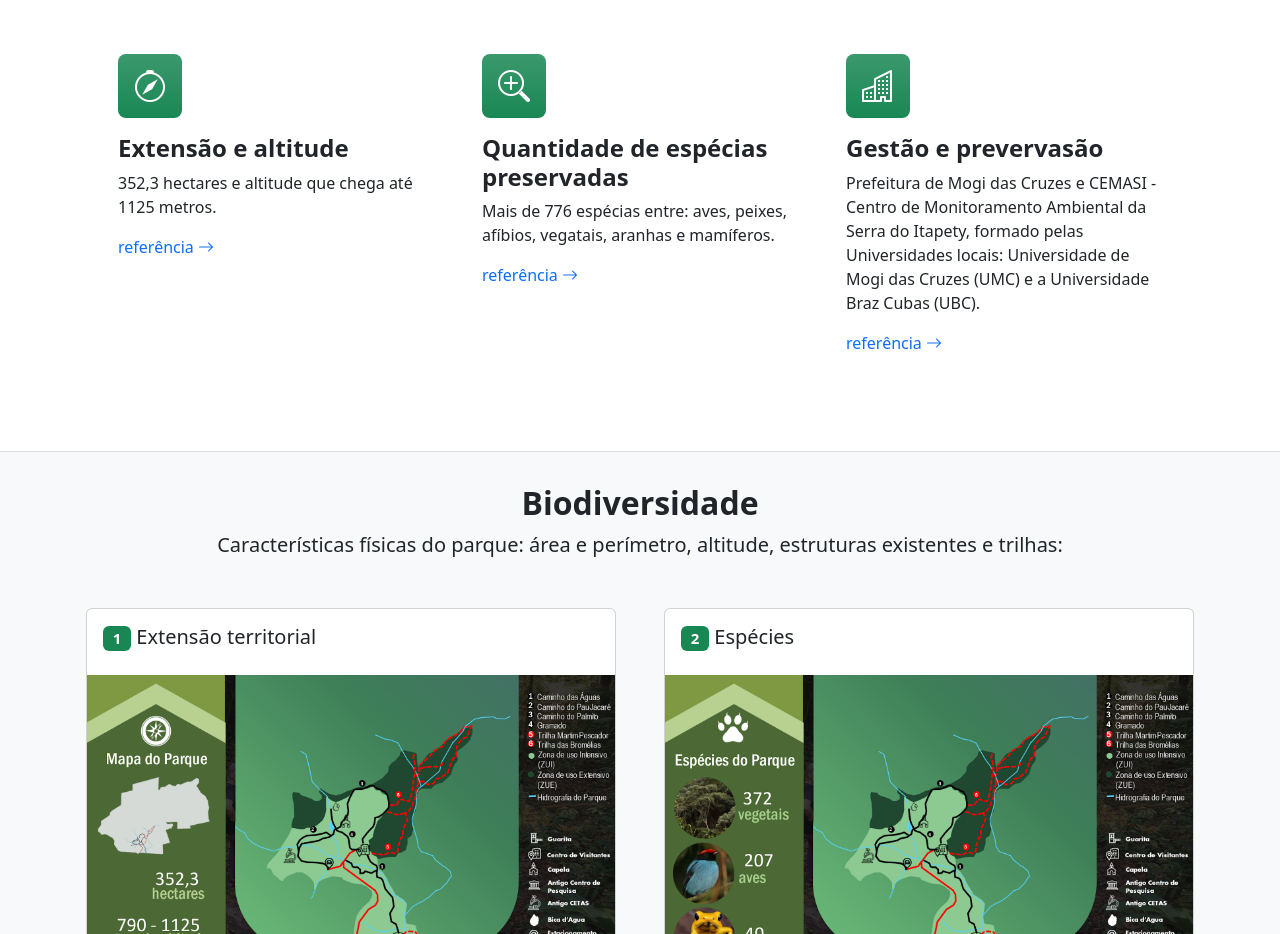
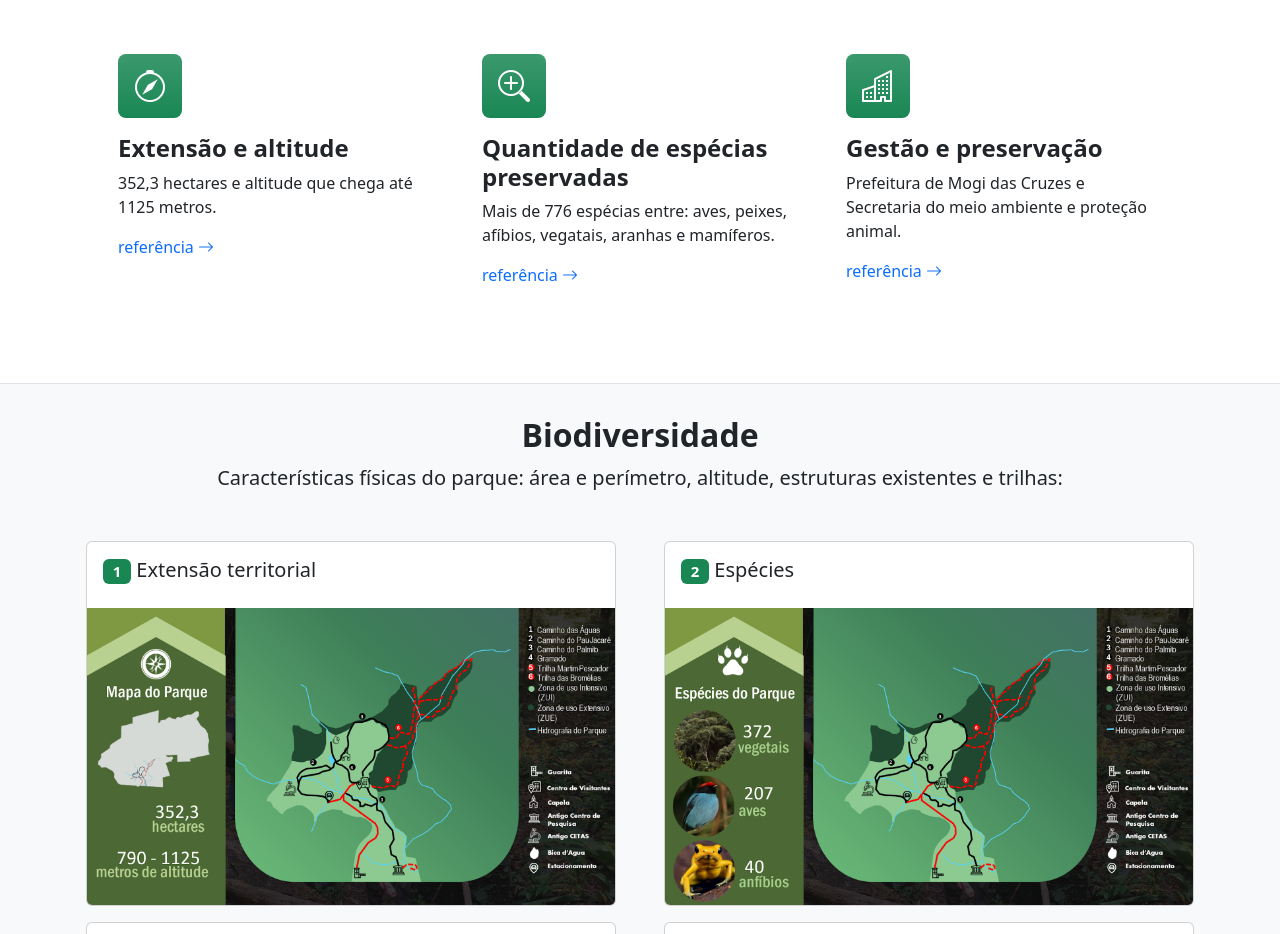
Before and after one commit to IagoFreitas05/natural-park, a plain HTML site: page index.html in a window 1280 px wide. Shown: the part 1220-2154 px from the top of the page. Drawn offline with nearby package versions, Linux system fonts and the light colour scheme.

Commit message:
Update index.html

```diff
--- a/index.html
+++ b/index.html
@@ -88,10 +88,8 @@
             <div class="col-lg-4">
                 <div class="feature bg-success bg-gradient text-white rounded-3 mb-3"><i class="bi bi-building"></i>
                 </div>
-                <h2 class="h4 fw-bolder">Gestão e prevervasão </h2>
-                <p>Prefeitura de Mogi das Cruzes e CEMASI - Centro de Monitoramento Ambiental da Serra do Itapety,
-                    formado pelas Universidades locais: Universidade de Mogi das Cruzes (UMC) e a Universidade Braz
-                    Cubas (UBC).</p>
+                <h2 class="h4 fw-bolder">Gestão e preservação </h2>
+                <p>Prefeitura de Mogi das Cruzes e Secretaria do meio ambiente e proteção animal.</p>
                 <a class="text-decoration-none" href="http://www.mogidascruzes.sp.gov.br/pagina/secretaria-de-meio-ambiente-e-protecao-animal/plano-de-manejo-do-parque-natural-municipal-francisco-affonso-de-melo">
                     referência
                     <i class="bi bi-arrow-right"></i>
```
